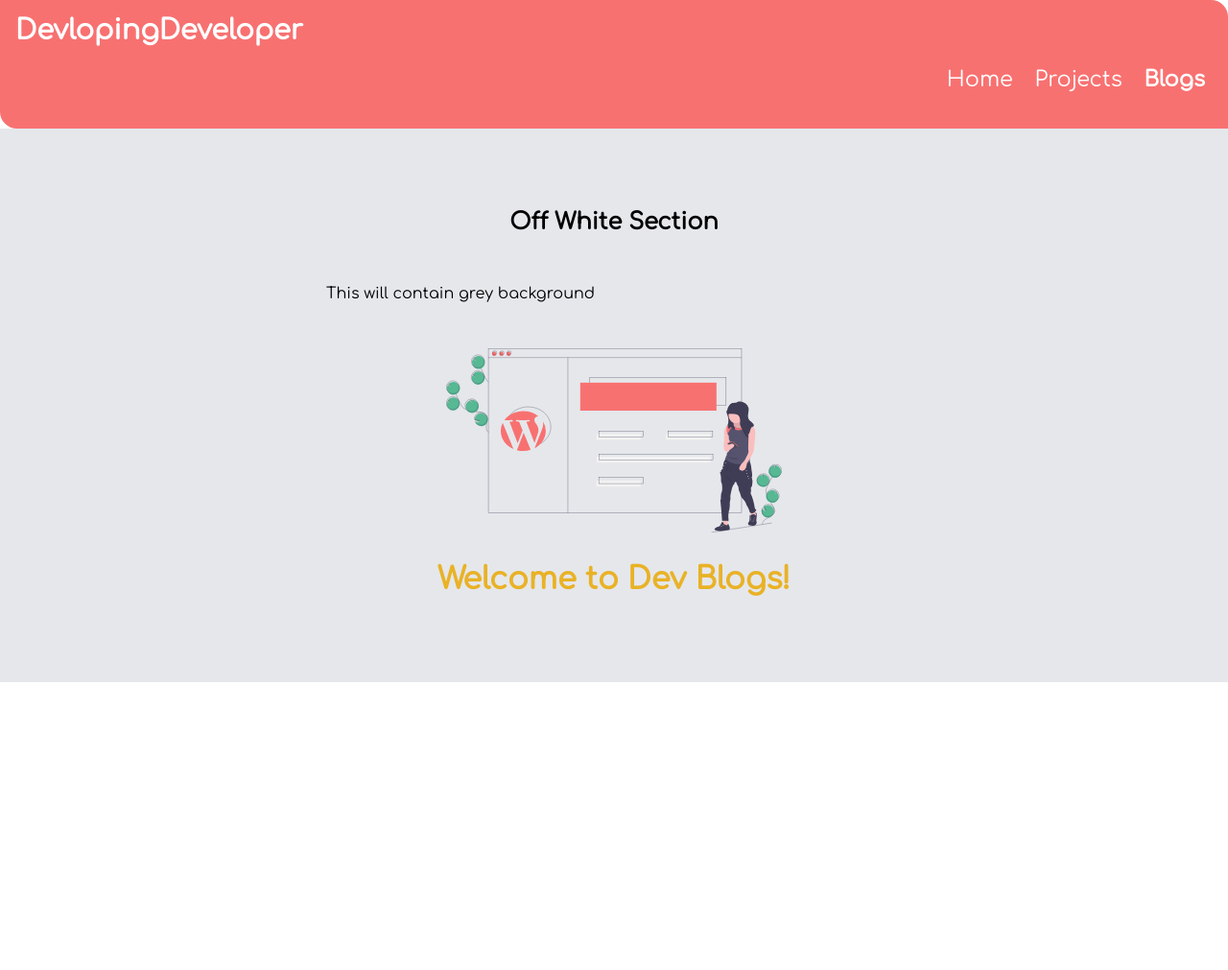
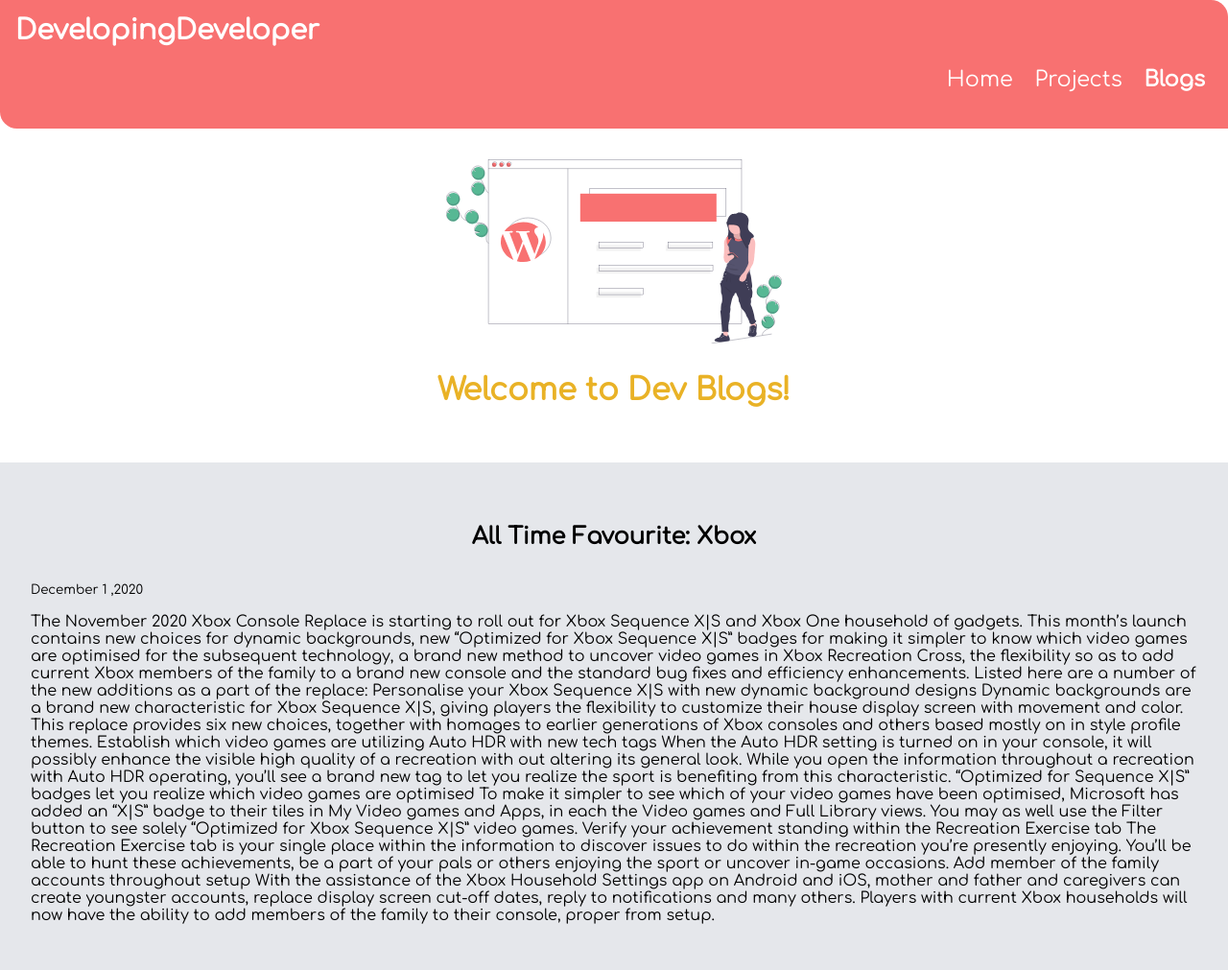
Before and after one commit to Udit-github/Component-library-, a plain HTML site: page blogs.html in a window 1280 px wide. Shown: the whole page at 96% size. Before the commit the page ends 800 px from the top, so only its background shows below. Drawn offline with Linux system fonts and the light colour scheme.

Commit message:
Blog Added

```diff
--- a/blogs.html
+++ b/blogs.html
@@ -8,7 +8,7 @@
 </head>
 <body>
     <nav class='navigation'>
-        <div class='nav-brand'>DevlopingDeveloper</div>
+        <div class='nav-brand'>DevelopingDeveloper</div>
         <ul class='non-bullet nav-pills'>
             <li class='list-item-inline'><a class='links ' href="/">Home</a> </li>
             <li class='list-item-inline'><a class='links' href="/project.html"> Projects</a> </li>
@@ -16,15 +16,27 @@
         </ul>
 
     </nav>
-    <section class="section ow">
-        <div class="container-center">
-            <h1>Off White Section</h1>
-            <p>This will contain grey background</p>
-        </div>
 
     <header class="hero">
         <img class='hero-img' src="Images\blogimg.svg">
         <h2 class='hero-heading'>Welcome to Dev Blogs!</h2>
     </header>
+
+    <section class="section ow">
+        <div class="blog-text">
+            <h1 class="blog-text">All Time Favourite: Xbox</h1>
+            <small>December 1 ,2020</small>
+            <p>The November 2020 Xbox Console Replace is starting to roll out for Xbox Sequence X|S and Xbox One household of gadgets. This month’s launch contains new choices for dynamic backgrounds, new “Optimized for Xbox Sequence X|S” badges for making it simpler to know which video games are optimised for the subsequent technology, a brand new method to uncover video games in Xbox Recreation Cross, the flexibility so as to add current Xbox members of the family to a brand new console and the standard bug fixes and efficiency enhancements. Listed here are a number of the new additions as a part of the replace:
+                Personalise your Xbox Sequence X|S with new dynamic background designs
+                Dynamic backgrounds are a brand new characteristic for Xbox Sequence X|S, giving players the flexibility to customize their house display screen with movement and color. This replace provides six new choices, together with homages to earlier generations of Xbox consoles and others based mostly on in style profile themes.
+                Establish which video games are utilizing Auto HDR with new tech tags
+                When the Auto HDR setting is turned on in your console, it will possibly enhance the visible high quality of a recreation with out altering its general look. While you open the information throughout a recreation with Auto HDR operating, you’ll see a brand new tag to let you realize the sport is benefiting from this characteristic.
+                “Optimized for Sequence X|S” badges let you realize which video games are optimised
+                To make it simpler to see which of your video games have been optimised, Microsoft has added an “X|S” badge to their tiles in My Video games and Apps, in each the Video games and Full Library views. You may as well use the Filter button to see solely “Optimized for Xbox Sequence X|S” video games.
+                Verify your achievement standing within the Recreation Exercise tab
+                The Recreation Exercise tab is your single place within the information to discover issues to do within the recreation you’re presently enjoying. You’ll be able to hunt these achievements, be a part of your pals or others enjoying the sport or uncover in-game occasions.
+                Add member of the family accounts throughout setup
+                With the assistance of the Xbox Household Settings app on Android and iOS, mother and father and caregivers can create youngster accounts, replace display screen cut-off dates, reply to notifications and many others. Players with current Xbox households will now have the ability to add members of the family to their console, proper from setup.</p>
+        </div>
 </body>
 </html>
--- a/style.css
+++ b/style.css
@@ -155,3 +155,8 @@ border-bottom-right-radius: 1.1rem;
  .link-margin{
      margin: 2px;
  }
+
+ .blog-text{
+     text-align: left;
+     margin:auto  ;
+ }
```
Also changed, not shown: project.html (+1 -1 lines).
